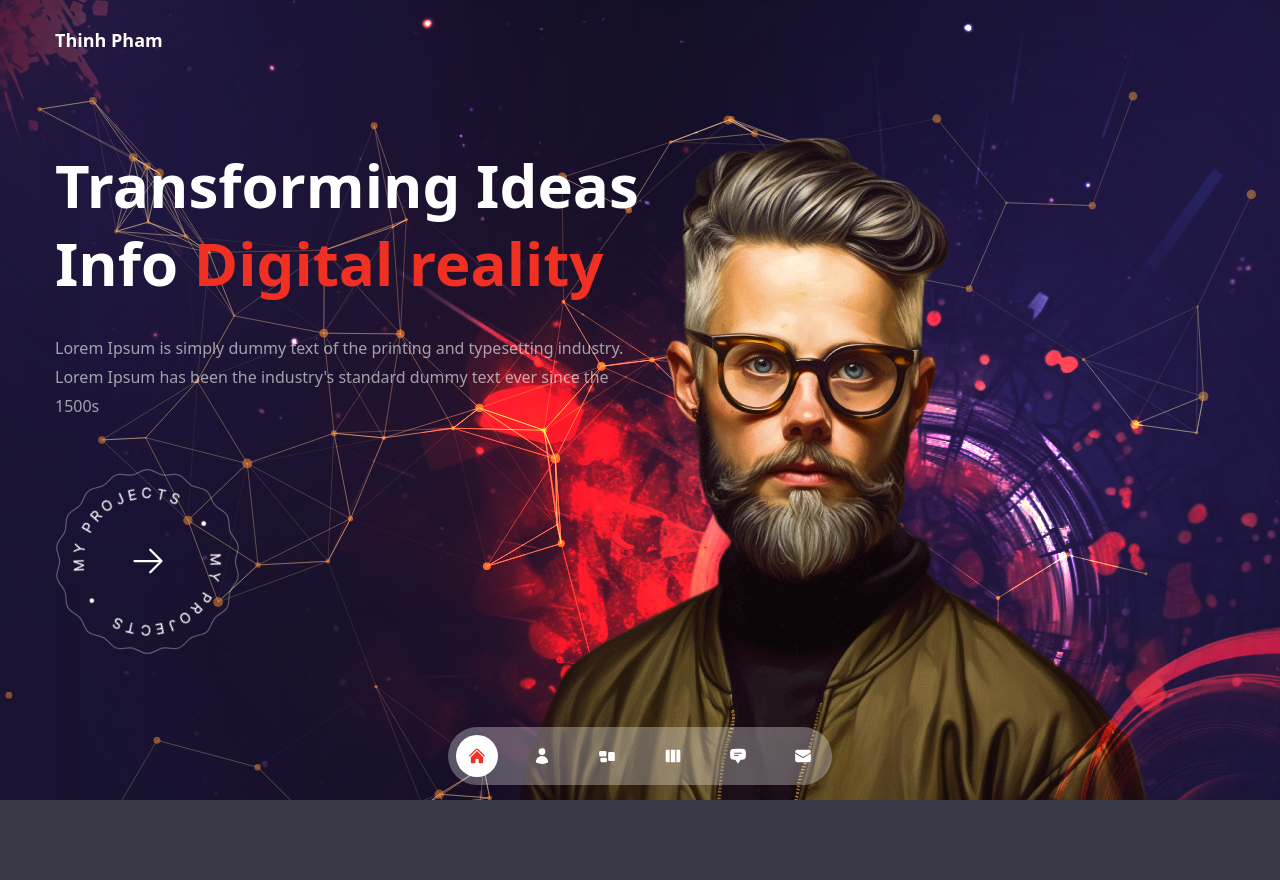
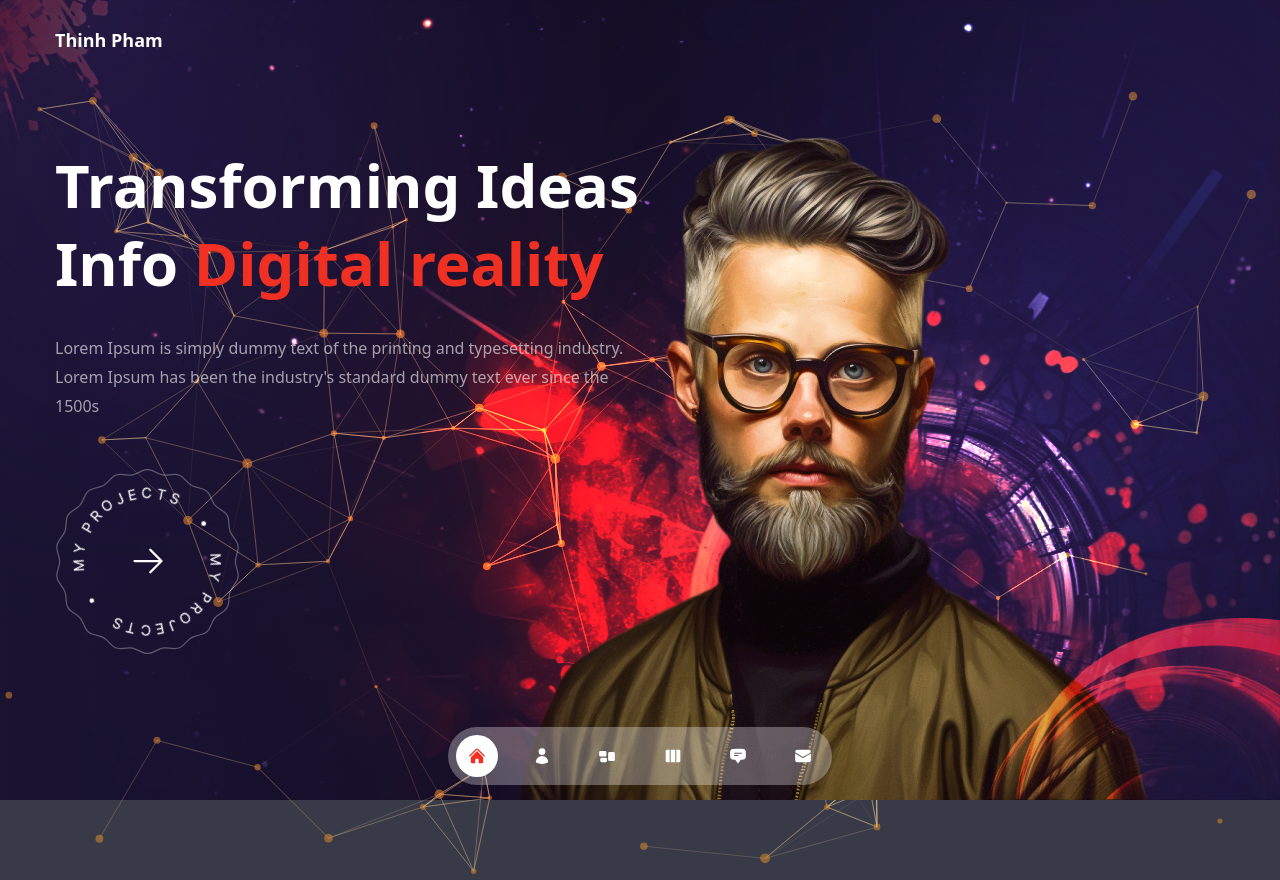
Before and after one commit to thinhpham311-dev/portfolio-profile, a Next.js app: page / in a window 1280 px wide. Before the commit the page ends 800 px from the top, so only its background shows below. Built offline with nearby package versions, Linux system fonts and the light colour scheme; some icons are missing.

Commit message:
update code

```diff
--- a/components/Circles.js
+++ b/components/Circles.js
@@ -1,7 +1,7 @@
 import Image from "next/image"
 
 const Circles = () => {
-  return <div className="w-[200px] xl:w-[300px] absolute -right-16 -bottom-2 mix-blend-color-dodge animate-pulse duration-75 z-10">
+  return <div className="w-[200px] xl:w-[300px] absolute right-0 bottom-0 mix-blend-color-dodge animate-pulse duration-75 z-10">
     <Image src="/circles.png" height={200} width={260} alt="" className="w-full h-full"/>
   </div>;
 };
--- a/components/Layout.js
+++ b/components/Layout.js
@@ -14,12 +14,12 @@ import Circles from './Circles';
 
 const Layout = ({children}) => {
   return <div className={`page bg-site text-white bg-cover bg-no-repeat ${sora.variable}`}>
-    <div className="relative bg-gradient-to-r from-primary/10 via-black/30 to-black/10 h-full content-between flex flex-col">
+    <div className=" bg-gradient-to-r from-primary/10 via-black/30 to-black/10 h-full content-between flex flex-col">
     <TopLeftImg/>
     <Header/>
     {children}
     <Nav/>
-    <Circles />
+    <Circles/>
     </div>
   </div>
 };
```
